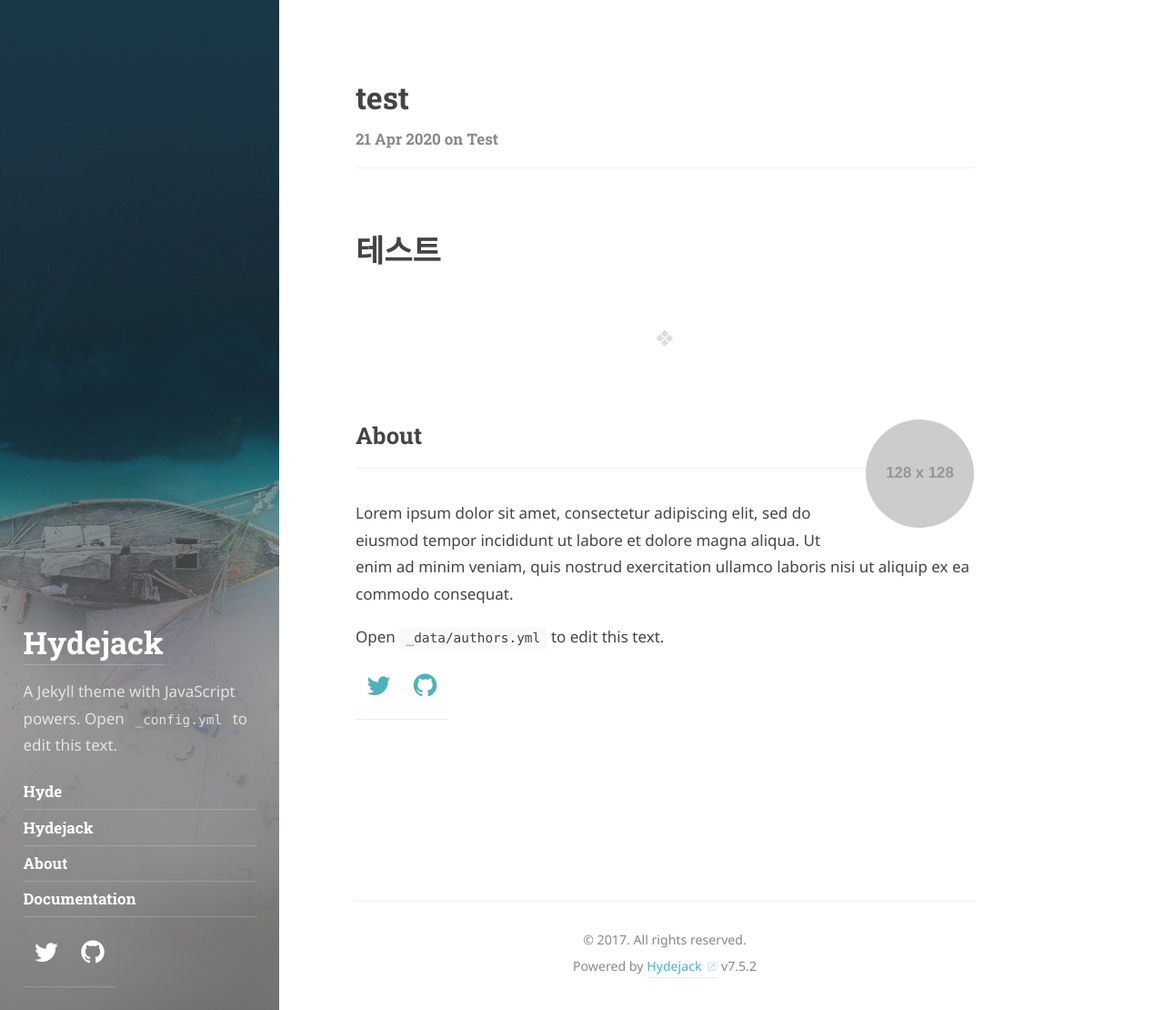
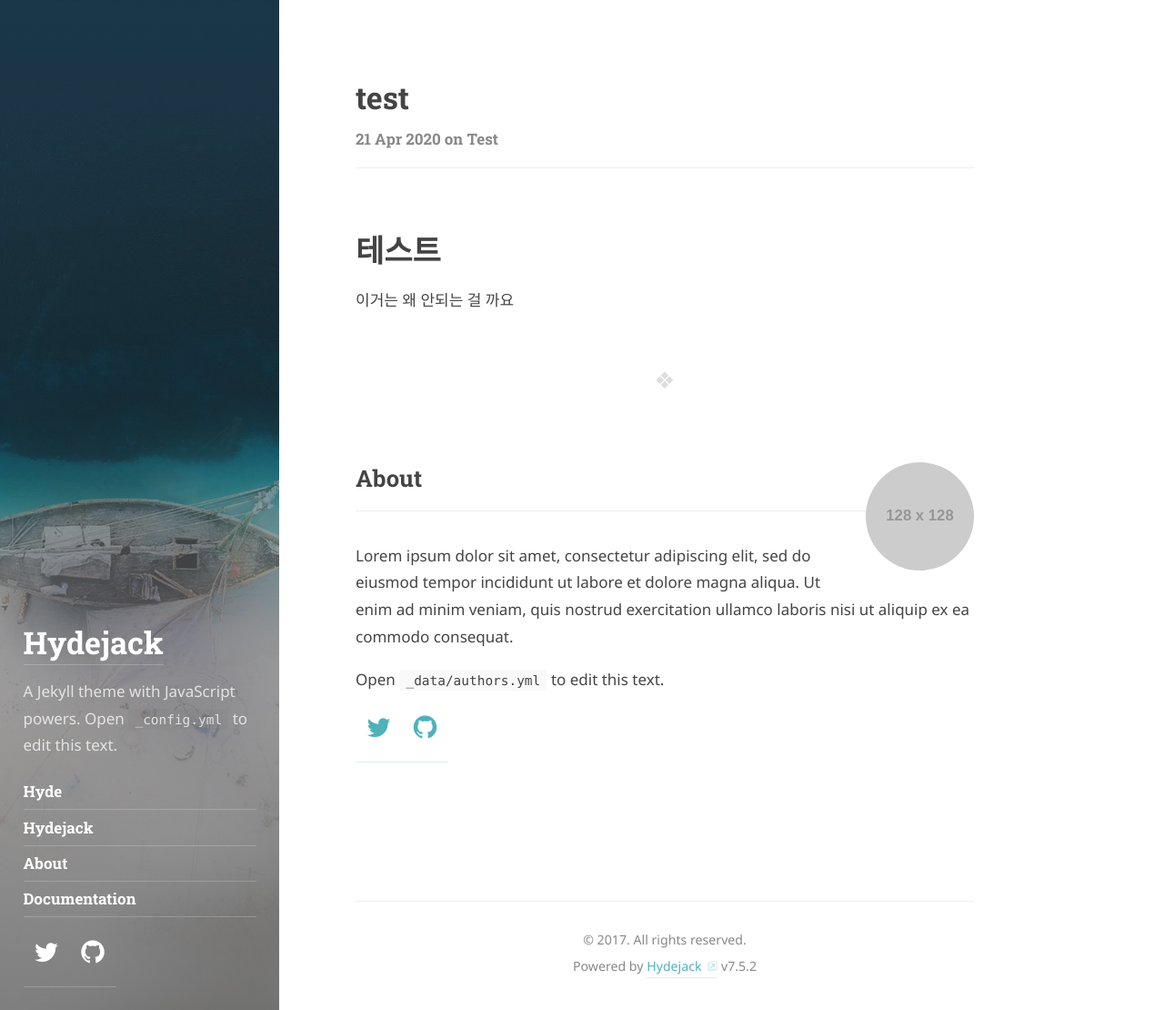
Before and after one commit to kain428/kain428.github.io, a Jekyll site: the page built from _posts/2020-04-21-test.md, in a window 1280 px wide and 1110 px high. Shown: the whole window at 91% size. Built offline with Jekyll 4.4.1, drawn with Linux system fonts in a browser that asks for light colours; some web fonts are replaced.

Commit message:
테스트 3

```diff
--- a/_posts/2020-04-21-test.md
+++ b/_posts/2020-04-21-test.md
@@ -11,3 +11,4 @@ tag: [test]
 ---
 
 # 테스트
+이거는 왜 안되는 걸 까요
```
